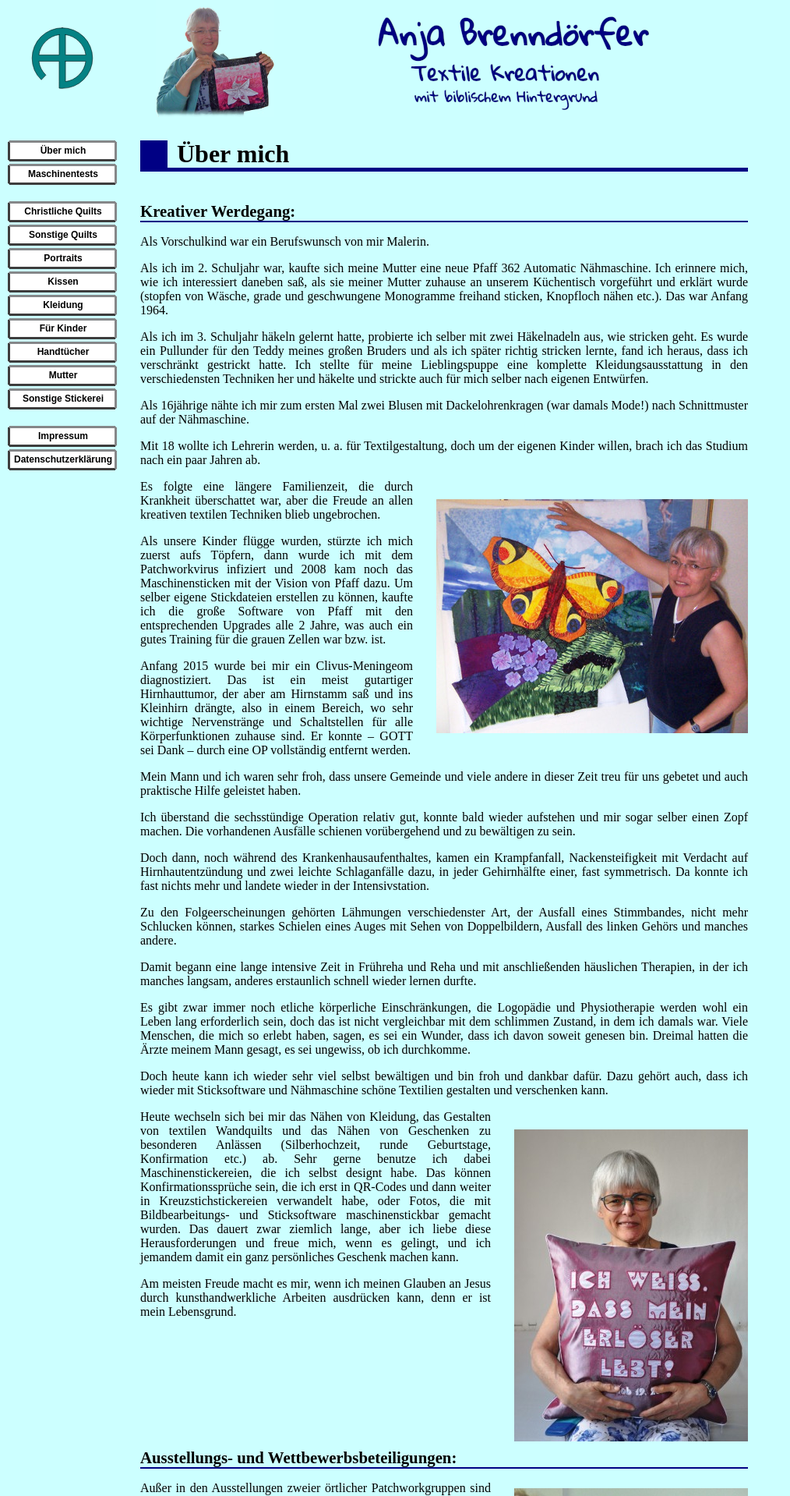
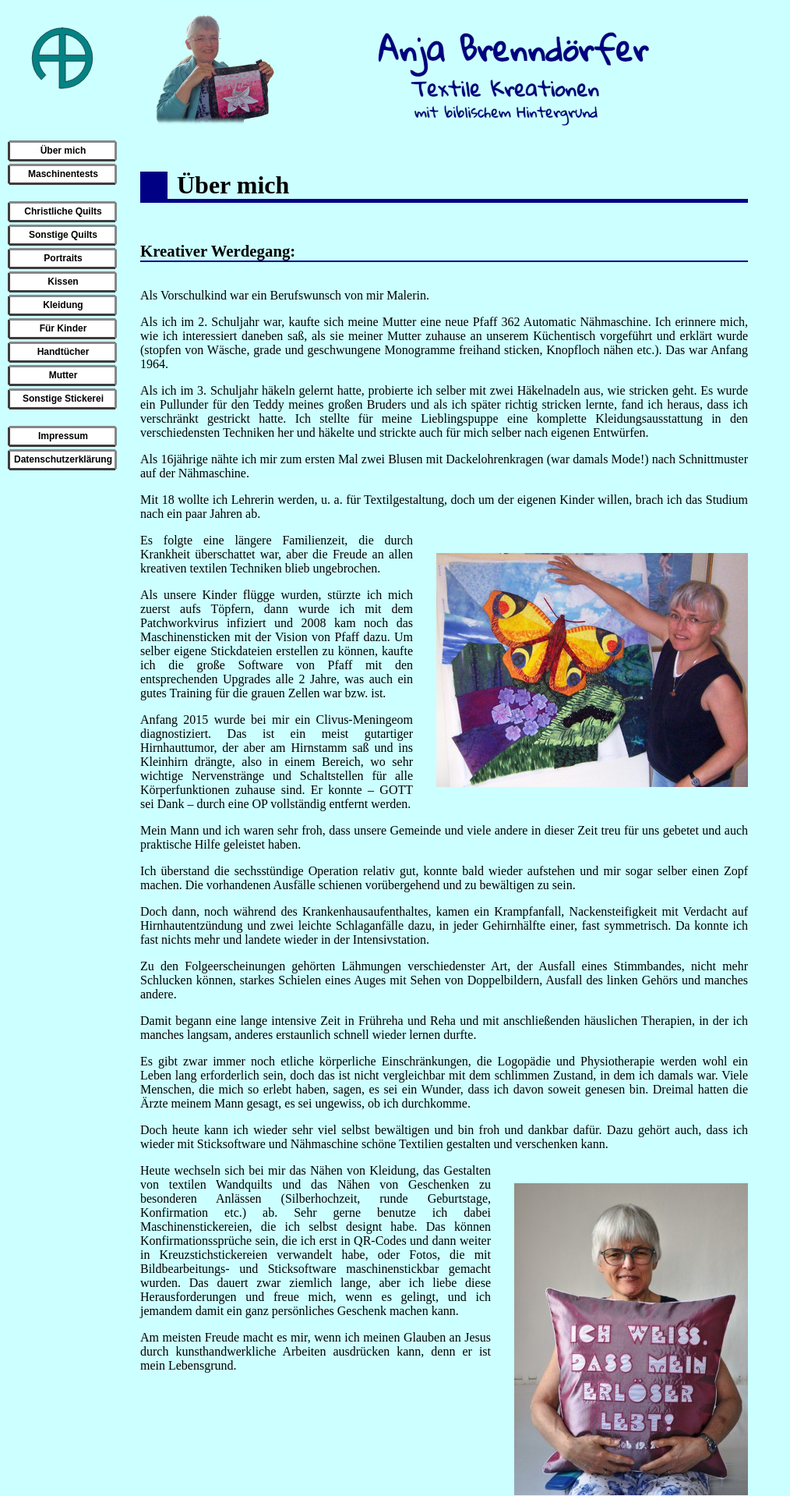
Before and after one commit to Blocaholic/anja-brenndoerfer.de, a PHP site: page /index.php?page=about in a window 1280 px wide. Shown: the top 1918 px of the page at 78% size, without its empty margins (0-1014 px from the left). Run offline with PHP 8.4, Linux system fonts and the light colour scheme; data that the repository does not hold is empty.

Commit message:
improve whitespace

```diff
--- a/www/content/about.htm
+++ b/www/content/about.htm
@@ -3,7 +3,7 @@
      alt="Foto von Anja Brenndörfer"
      title="">
 <h1>Über mich</h1>
-
+<article>
   <h2>Kreativer Werdegang:</h2>
   <p class="text">Als Vorschulkind war ein Berufswunsch von mir Malerin.</p>
   <p class="text">
@@ -14,10 +14,12 @@
   <p class="text">
     Als ich im 3. Schuljahr häkeln gelernt hatte, probierte ich selber mit zwei Häkelnadeln aus, wie stricken geht. Es
     wurde ein Pullunder für den Teddy meines großen Bruders und als ich später richtig stricken lernte, fand ich heraus,
-  dass ich verschränkt gestrickt hatte. Ich stellte für meine Lieblingspuppe eine komplette Kleidungsausstattung in den
+    dass ich verschränkt gestrickt hatte. Ich stellte für meine Lieblingspuppe eine komplette Kleidungsausstattung in
+    den
     verschiedensten Techniken her und häkelte und strickte auch für mich selber nach eigenen Entwürfen.</p>
   <p class="text">
-  Als 16jährige nähte ich mir zum ersten Mal zwei Blusen mit Dackelohrenkragen (war damals Mode!) nach Schnittmuster auf
+    Als 16jährige nähte ich mir zum ersten Mal zwei Blusen mit Dackelohrenkragen (war damals Mode!) nach Schnittmuster
+    auf
     der Nähmaschine.</p>
   <p class="text">
     Mit 18 wollte ich Lehrerin werden, u. a. für Textilgestaltung, doch um der eigenen Kinder willen, brach ich das
@@ -30,36 +32,44 @@
          title="">
   </a>
   <p class="text">
-  Es folgte eine längere Familienzeit, die durch Krankheit überschattet war, aber die Freude an allen kreativen textilen
+    Es folgte eine längere Familienzeit, die durch Krankheit überschattet war, aber die Freude an allen kreativen
+    textilen
     Techniken blieb ungebrochen.</p>
   <p class="text">
-  Als unsere Kinder flügge wurden, stürzte ich mich zuerst aufs Töpfern, dann wurde ich mit dem Patchworkvirus infiziert
+    Als unsere Kinder flügge wurden, stürzte ich mich zuerst aufs Töpfern, dann wurde ich mit dem Patchworkvirus
+    infiziert
     und 2008 kam noch das Maschinensticken mit der Vision von Pfaff dazu. Um selber eigene Stickdateien erstellen zu
     können, kaufte ich die große Software von Pfaff mit den entsprechenden Upgrades alle 2 Jahre, was auch ein gutes
     Training für die grauen Zellen war bzw. ist.
   </p>
   <p class="text">
-  Anfang 2015 wurde bei mir ein Clivus-Meningeom diagnostiziert. Das ist ein meist gutartiger Hirnhauttumor, der aber am
+    Anfang 2015 wurde bei mir ein Clivus-Meningeom diagnostiziert. Das ist ein meist gutartiger Hirnhauttumor, der aber
+    am
     Hirnstamm saß und ins Kleinhirn drängte, also in einem Bereich, wo sehr wichtige Nervenstränge und Schaltstellen für
     alle Körperfunktionen zuhause sind. Er konnte – GOTT sei Dank – durch eine OP vollständig entfernt werden.
   </p>
   <p class="text">Mein Mann und ich waren sehr froh, dass unsere Gemeinde und viele andere in dieser Zeit treu für uns
     gebetet und auch praktische Hilfe geleistet haben.</p>
-<p class="text">Ich überstand die sechsstündige Operation relativ gut, konnte bald wieder aufstehen und mir sogar selber
+  <p class="text">Ich überstand die sechsstündige Operation relativ gut, konnte bald wieder aufstehen und mir sogar
+    selber
     einen Zopf machen. Die vorhandenen Ausfälle schienen vorübergehend und zu bewältigen zu sein.</p>
   <p class="text">Doch dann, noch während des Krankenhausaufenthaltes, kamen ein Krampfanfall, Nackensteifigkeit mit
-  Verdacht auf Hirnhautentzündung und zwei leichte Schlaganfälle dazu, in jeder Gehirnhälfte einer, fast symmetrisch. Da
+    Verdacht auf Hirnhautentzündung und zwei leichte Schlaganfälle dazu, in jeder Gehirnhälfte einer, fast symmetrisch.
+    Da
     konnte ich fast nichts mehr und landete wieder in der Intensivstation.</p>
   <p class="text">Zu den Folgeerscheinungen gehörten Lähmungen verschiedenster Art, der Ausfall eines Stimmbandes, nicht
-  mehr Schlucken können, starkes Schielen eines Auges mit Sehen von Doppelbildern, Ausfall des linken Gehörs und manches
+    mehr Schlucken können, starkes Schielen eines Auges mit Sehen von Doppelbildern, Ausfall des linken Gehörs und
+    manches
     andere.</p>
-<p class="text">Damit begann eine lange intensive Zeit in Frühreha und Reha und mit anschließenden häuslichen Therapien,
+  <p class="text">Damit begann eine lange intensive Zeit in Frühreha und Reha und mit anschließenden häuslichen
+    Therapien,
     in der ich manches langsam, anderes erstaunlich schnell wieder lernen durfte.</p>
   <p class="text">Es gibt zwar immer noch etliche körperliche Einschränkungen, die Logopädie und Physiotherapie werden
     wohl ein Leben lang erforderlich sein, doch das ist nicht vergleichbar mit dem schlimmen Zustand, in dem ich damals
     war. Viele Menschen, die mich so erlebt haben, sagen, es sei ein Wunder, dass ich davon soweit genesen bin. Dreimal
     hatten die Ärzte meinem Mann gesagt, es sei ungewiss, ob ich durchkomme.</p>
-<p class="text">Doch heute kann ich wieder sehr viel selbst bewältigen und bin froh und dankbar dafür. Dazu gehört auch,
+  <p class="text">Doch heute kann ich wieder sehr viel selbst bewältigen und bin froh und dankbar dafür. Dazu gehört
+    auch,
     dass ich wieder mit Sticksoftware und Nähmaschine schöne Textilien gestalten und verschenken kann.</p>
   <a href="images/anja_ichWeissDassMeinErlöserLebt.jpg"
      target="_blank">
@@ -72,11 +82,13 @@
     Nähen von Geschenken zu besonderen Anlässen (Silberhochzeit, runde Geburtstage, Konfirmation etc.) ab. Sehr gerne
     benutze ich dabei Maschinenstickereien, die ich selbst designt habe. Das können Konfirmationssprüche sein, die ich
     erst in QR-Codes und dann weiter in Kreuzstichstickereien verwandelt habe, oder Fotos, die mit Bildbearbeitungs- und
-  Sticksoftware maschinenstickbar gemacht wurden. Das dauert zwar ziemlich lange, aber ich liebe diese Herausforderungen
+    Sticksoftware maschinenstickbar gemacht wurden. Das dauert zwar ziemlich lange, aber ich liebe diese
+    Herausforderungen
     und freue mich, wenn es gelingt, und ich jemandem damit ein ganz persönliches Geschenk machen kann.</p>
   <p class="text">Am meisten Freude macht es mir, wenn ich meinen Glauben an Jesus durch kunsthandwerkliche Arbeiten
     ausdrücken kann, denn er ist mein Lebensgrund.</p>
-
+</article>
+<article>
   <h2>Ausstellungs- und Wettbewerbsbeteiligungen:</h2>
   <a href="images/mybird-preisverleihung-maerz2014_1394x1858.jpg"
      target="_blank">
@@ -96,7 +108,10 @@
     <li>Im März 2014 habe ich mit meinem Matrogel - einem „Matrosenvogel“- beim 3. Textilen Outdoor Award “My Bird!“ des
       Ateliers Silke Bosbach in der Kategorie Erwachsene den 1. Platz gewonnen.</li>
   </ul>
-<p class="text">Kurse besuchte ich bei Maryline Collioud-Robert, Gaby Mett, Jenny Bowker, Rita Berghuis-Ensing u. a.</p>
+  <p class="text">Kurse besuchte ich bei Maryline Collioud-Robert, Gaby Mett, Jenny Bowker, Rita Berghuis-Ensing u. a.
+  </p>
+</article>
+<article>
   <h2>Was mir wichtig ist:</h2>
   <a href="images/anja-brenndoerfer_407x542.jpg"
      target="_blank">
@@ -112,11 +127,13 @@
     leben. Ist das nicht klasse!? Jesus ist mit seiner Liebe und Vergebung die größte Kraft und Freude in meinem
     Leben.</p>
   <p class="text">
-  Was mich außerdem begeistert sind meine Familie und jegliche Art von kreativen Handwerkskünsten, am meisten Patchwork,
+    Was mich außerdem begeistert sind meine Familie und jegliche Art von kreativen Handwerkskünsten, am meisten
+    Patchwork,
     Quilten und Maschinensticken, letzteres besonders von selbstdigitalisierten Mustern. Meine Lieblingsfarbe ist das
     Regenbogenspektrum und ich mag Geometrie.</p>
   <p class="text">
     Mit dem Mann meines Lebens bin ich schon Jahrzehnte verheiratet ;-) und außerdem habe ich 3 ( + 3) prächtige
     (Schwieger-)Kinder und ein Enkelkind.</p>
+</article>
 <a class="top"
    href="#top">zum Seitenanfang</a>
--- a/www/design.css
+++ b/www/design.css
@@ -17,7 +17,7 @@ body {
 #banner {
   position: absolute;
   left: 464px;
-  top: 10px;
+  top: 30px;
   width: 386px;
   height: 135px;
   z-index: 18;
@@ -33,7 +33,7 @@ body {
 #content {
   position: absolute;
   left: 180px;
-  top: 150px;
+  top: 220px;
   width: 780px;
   min-height: 100px;
   z-index: 8;
@@ -60,7 +60,7 @@ body {
 #headimg {
   position: absolute;
   left: 20px;
-  top: -150px;
+  top: -210px;
   width: 152px;
   height: 150px;
   z-index: 9;
@@ -155,6 +155,9 @@ a.top {
   text-align: right;
   margin-top: 20px;
   margin-bottom: 25px;
+  position: absolute;
+  bottom: 0;
+  right: 0;
 }
 img {
   border: none;
@@ -175,8 +178,8 @@ h1 {
   border-left: rgb(0, 0, 132) solid 35px;
   border-bottom: rgb(0, 0, 132) solid 5px;
   padding-left: 12px;
-  margin-top: 30px;
-  margin-bottom: 0px;
+  margin-top: 0;
+  margin-bottom: 1.6em;
   padding-bottom: 0px;
 }
 h2 {
@@ -185,13 +188,13 @@ h2 {
   font-size: 130%;
   line-height: 1.1em;
   border-bottom: rgb(0, 0, 132) solid 2px;
-  margin-top: 40px;
-  margin-bottom: 0px;
+  margin-top: 0;
+  margin-bottom: 1.6em;
   padding-bottom: 0px;
 }
-h2::before {
+article {
   clear: both;
-  content: '';
+  margin-bottom: 3.2em;
   display: table;
 }
 img.ad {
```
Lines whose indentation alone changed are shown as unchanged.
